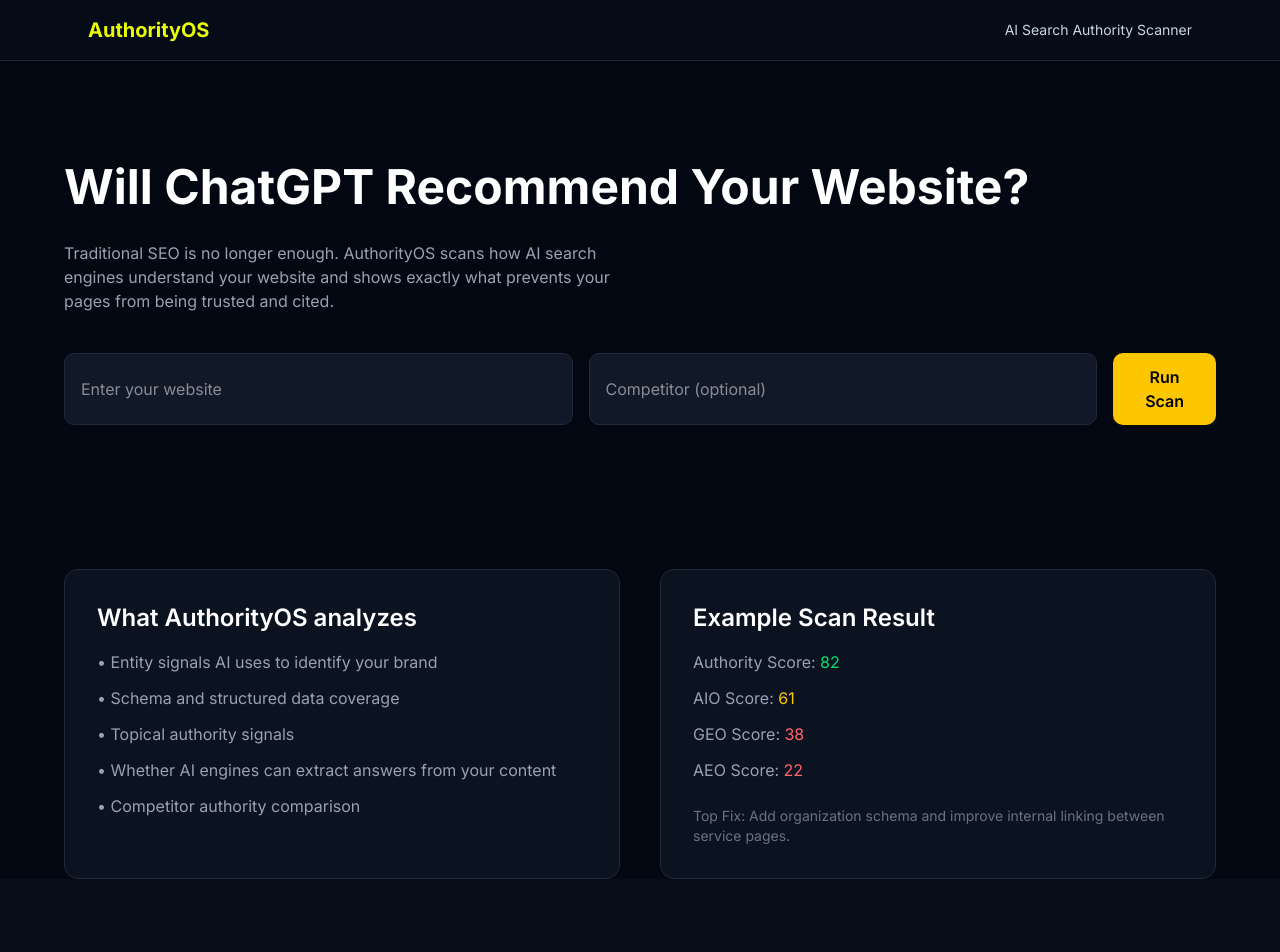
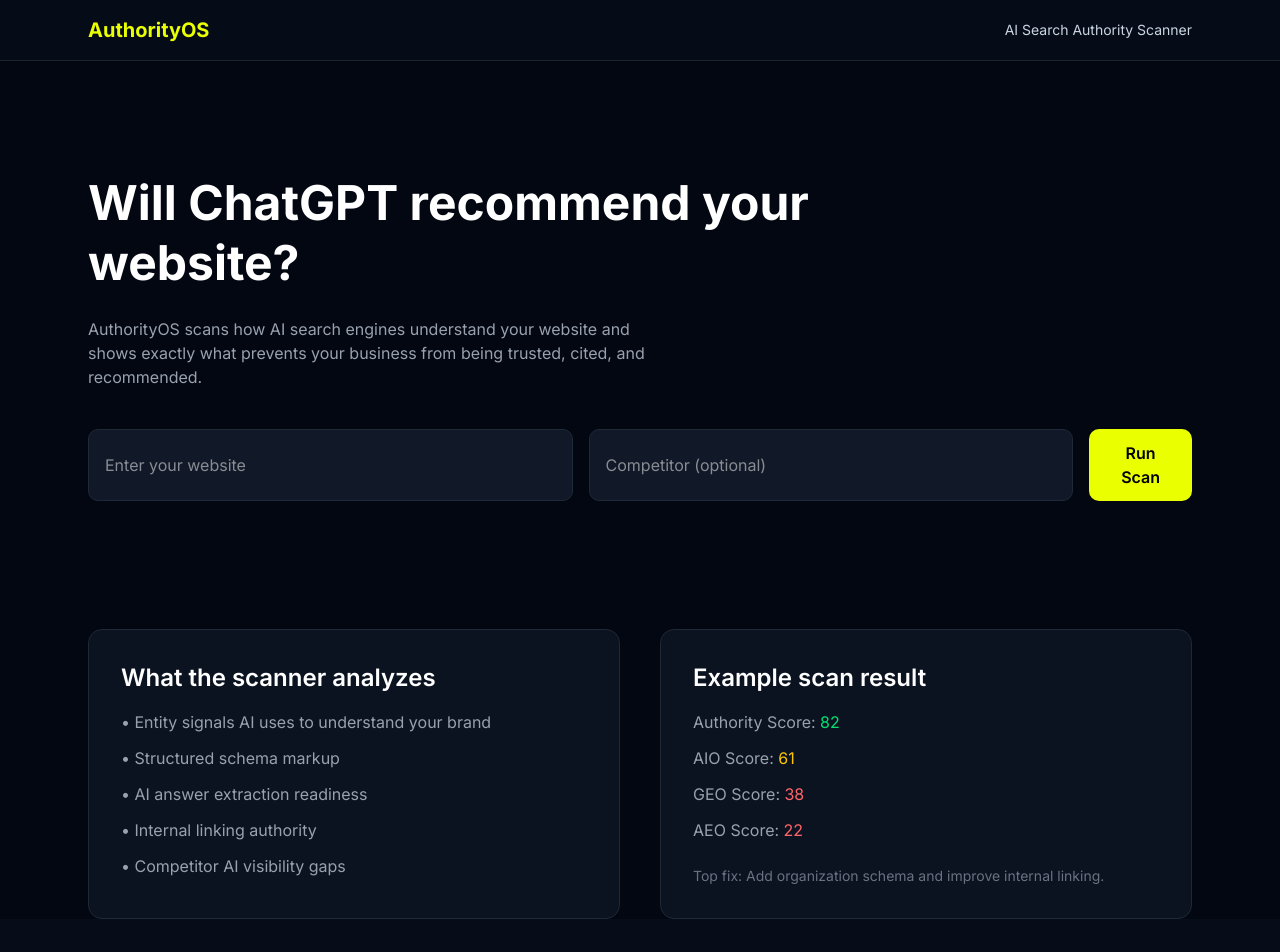
Before and after one commit to mthibs21-source/authority-os, a Next.js app: page / in a window 1280 px wide. Shown: the top 952 px of the page. Built offline with nearby package versions, Linux system fonts and the light colour scheme.

Commit message:
Update page.tsx

```diff
--- a/app/page.tsx
+++ b/app/page.tsx
@@ -1,28 +1,32 @@
 "use client"
 
 import { useState } from "react"
+import ScoreRing from "@/components/ScoreRing"
+import AuthorityRadar from "@/components/AuthorityRadar"
+import ScanProgress from "@/components/ScanProgress"
 
 export default function Home() {
 
-  const [website, setWebsite] = useState("")
-  const [competitor, setCompetitor] = useState("")
-  const [loading, setLoading] = useState(false)
-  const [results, setResults] = useState<any>(null)
+  const [website,setWebsite] = useState("")
+  const [competitor,setCompetitor] = useState("")
+  const [loading,setLoading] = useState(false)
+  const [results,setResults] = useState<any>(null)
 
   const runScan = async () => {
 
-    if (!website) return
+    if(!website) return
 
     setLoading(true)
+    setResults(null)
 
-    try {
+    try{
 
-      const res = await fetch("/api/scan", {
-        method: "POST",
-        headers: {
-          "Content-Type": "application/json"
+      const res = await fetch("/api/scan",{
+        method:"POST",
+        headers:{
+          "Content-Type":"application/json"
         },
-        body: JSON.stringify({
+        body:JSON.stringify({
           website,
           competitor
         })
@@ -32,79 +36,86 @@
 
       setResults(data)
 
-    } catch (error) {
+    }catch(err){
 
-      console.error("Scan failed", error)
+      console.error("Scan failed",err)
 
     }
 
     setLoading(false)
+
   }
 
-  return (
+  return(
 
-    <main className="min-h-screen bg-[#030712] text-white px-6">
+    <main className="min-h-screen bg-[#030712] text-white">
+
+      <div className="max-w-6xl mx-auto px-6">
 
         {/* HERO */}
 
-      <section className="max-w-6xl mx-auto pt-24 pb-16">
+        <section className="pt-28 pb-16">
 
-        <h1 className="text-5xl font-bold leading-tight">
-          Will ChatGPT Recommend Your Website?
+          <h1 className="text-5xl font-bold leading-tight max-w-3xl">
+            Will ChatGPT recommend your website?
           </h1>
 
           <p className="text-gray-400 mt-6 max-w-xl">
-          Traditional SEO is no longer enough. AuthorityOS scans how AI search
-          engines understand your website and shows exactly what prevents your
-          pages from being trusted and cited.
+            AuthorityOS scans how AI search engines understand your website and
+            shows exactly what prevents your business from being trusted,
+            cited, and recommended.
           </p>
 
           {/* INPUTS */}
 
-        <div className="mt-10 flex flex-col md:flex-row gap-4">
+          <div className="flex flex-col md:flex-row gap-4 mt-10">
 
             <input
               value={website}
-            onChange={(e) => setWebsite(e.target.value)}
+              onChange={(e)=>setWebsite(e.target.value)}
               placeholder="Enter your website"
               className="bg-[#111827] border border-[#1f2937] rounded-lg px-4 py-3 w-full"
             />
 
             <input
               value={competitor}
-            onChange={(e) => setCompetitor(e.target.value)}
+              onChange={(e)=>setCompetitor(e.target.value)}
               placeholder="Competitor (optional)"
               className="bg-[#111827] border border-[#1f2937] rounded-lg px-4 py-3 w-full"
             />
 
             <button
               onClick={runScan}
-            className="bg-yellow-400 text-black px-8 py-3 rounded-lg font-semibold hover:opacity-90 transition"
+              className="bg-[#eaff00] text-black px-8 py-3 rounded-lg font-semibold hover:opacity-90 transition"
             >
               {loading ? "Scanning..." : "Run Scan"}
             </button>
 
           </div>
 
+          {loading && <ScanProgress />}
+
         </section>
 
         {/* EXAMPLE SECTION */}
 
-      <section className="max-w-6xl mx-auto mt-20 grid md:grid-cols-2 gap-10">
+        {!results && (
+
+        <section className="grid md:grid-cols-2 gap-10 mt-16">
 
           <div className="bg-[#0b1220] p-8 rounded-xl border border-[#1f2937]">
 
             <h3 className="text-2xl font-semibold mb-4">
-            What AuthorityOS analyzes
+              What the scanner analyzes
             </h3>
 
             <ul className="space-y-3 text-gray-400">
 
-            <li>• Entity signals AI uses to identify your brand</li>
-            <li>• Schema and structured data coverage</li>
-            <li>• Topical authority signals</li>
-            <li>• Whether AI engines can extract answers from your content</li>
-            <li>• Competitor authority comparison</li>
+              <li>• Entity signals AI uses to understand your brand</li>
+              <li>• Structured schema markup</li>
+              <li>• AI answer extraction readiness</li>
+              <li>• Internal linking authority</li>
+              <li>• Competitor AI visibility gaps</li>
 
             </ul>
 
@@ -113,88 +124,83 @@
           <div className="bg-[#0b1220] p-8 rounded-xl border border-[#1f2937]">
 
             <h3 className="text-2xl font-semibold mb-4">
-            Example Scan Result
+              Example scan result
             </h3>
 
             <div className="space-y-3 text-gray-400">
 
-            <p>
-              Authority Score: <span className="text-green-400">82</span>
-            </p>
-
-            <p>
-              AIO Score: <span className="text-yellow-400">61</span>
-            </p>
-
-            <p>
-              GEO Score: <span className="text-red-400">38</span>
-            </p>
-
-            <p>
-              AEO Score: <span className="text-red-400">22</span>
-            </p>
+              <p>Authority Score: <span className="text-green-400">82</span></p>
+              <p>AIO Score: <span className="text-yellow-400">61</span></p>
+              <p>GEO Score: <span className="text-red-400">38</span></p>
+              <p>AEO Score: <span className="text-red-400">22</span></p>
 
             </div>
 
-          <div className="mt-6 text-sm text-gray-500">
-            Top Fix: Add organization schema and improve internal linking
-            between service pages.
-          </div>
+            <p className="text-sm text-gray-500 mt-6">
+              Top fix: Add organization schema and improve internal linking.
+            </p>
 
           </div>
 
         </section>
 
+        )}
+
         {/* RESULTS */}
 
         {results && (
 
-        <section className="max-w-6xl mx-auto mt-24">
+        <section className="mt-24">
 
-          <h2 className="text-3xl font-bold mb-10">
+          <h2 className="text-3xl font-bold mb-12">
             Scan Results
           </h2>
 
-          <div className="grid md:grid-cols-4 gap-6">
+          {/* SCORE RINGS */}
 
-            <Score
-              title="Authority"
-              value={results.scores.authority}
-              color="text-green-400"
+          <div className="grid md:grid-cols-4 gap-10">
+
+            <ScoreRing
+              score={results.scores.authority}
+              label="Authority"
             />
 
-            <Score
-              title="AIO"
-              value={results.scores.aio}
-              color="text-yellow-400"
+            <ScoreRing
+              score={results.scores.aio}
+              label="AIO"
             />
 
-            <Score
-              title="GEO"
-              value={results.scores.geo}
-              color="text-red-400"
+            <ScoreRing
+              score={results.scores.geo}
+              label="GEO"
             />
 
-            <Score
-              title="AEO"
-              value={results.scores.aeo}
-              color="text-red-400"
+            <ScoreRing
+              score={results.scores.aeo}
+              label="AEO"
             />
+
+          </div>
+
+          {/* RADAR CHART */}
+
+          <div className="mt-20">
+
+            <AuthorityRadar scores={results.scores} />
 
           </div>
 
           {/* RECOMMENDATIONS */}
 
-          <div className="mt-16">
+          <div className="mt-20">
 
-            <h3 className="text-2xl font-semibold mb-6">
+            <h3 className="text-2xl font-semibold mb-8">
               Recommended Fixes
             </h3>
 
             <div className="grid md:grid-cols-2 gap-6">
 
-              {results.recommendations.map((rec: any, i: number) => (
-
+              {results.recommendations.map((rec:any,i:number)=>(
                 <div
                   key={i}
                   className="bg-[#0b1220] p-6 rounded-xl border border-[#1f2937]"
@@ -213,7 +219,6 @@
                   </p>
 
                 </div>
-
               ))}
 
             </div>
@@ -224,33 +229,8 @@
 
         )}
 
+      </div>
+
     </main>
   )
 }
-
-function Score({
-  title,
-  value,
-  color
-}: {
-  title: string
-  value: number
-  color: string
-}) {
-
-  return (
-
-    <div className="bg-[#0b1220] border border-[#1f2937] p-6 rounded-xl text-center">
-
-      <h4 className="text-gray-400 text-sm">
-        {title}
-      </h4>
-
-      <div className={`text-4xl font-bold mt-2 ${color}`}>
-        {value}
-      </div>
-
-    </div>
-
-  )
-}
```
Lines whose indentation alone changed are shown as unchanged.
